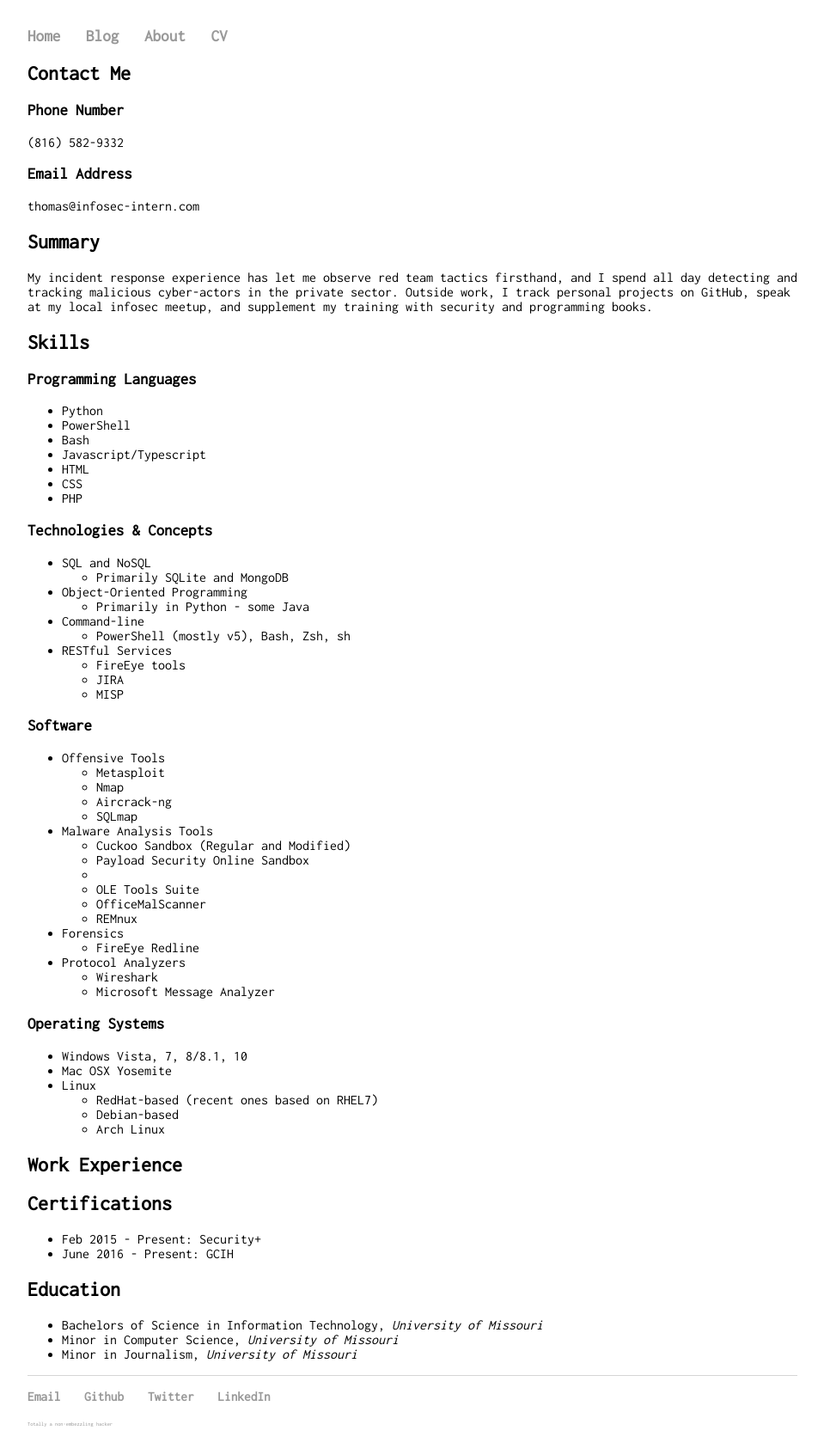
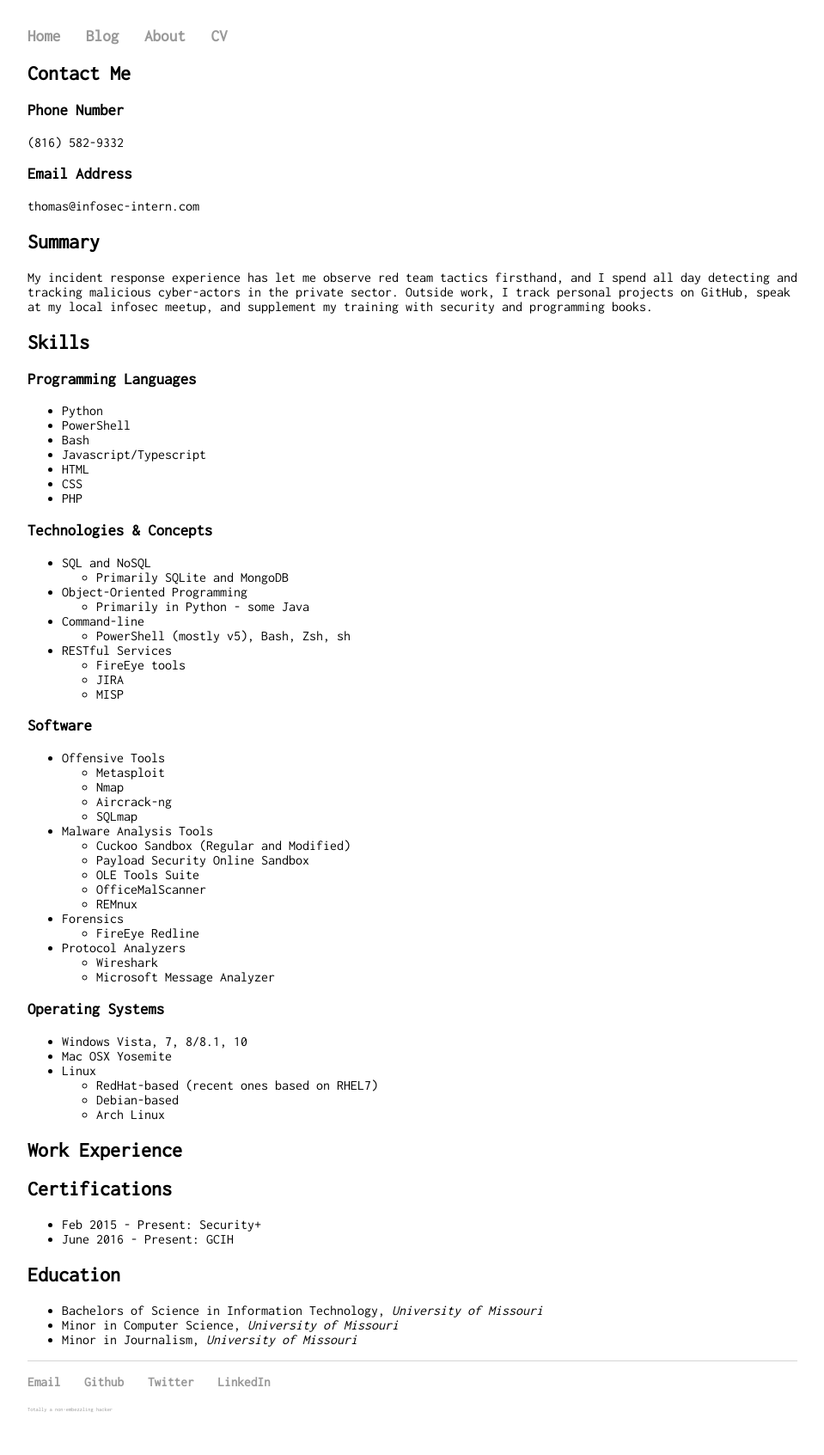
Before and after one commit to infosec-intern/infosec-intern.github.io, a Jekyll site: the page built from cv.html, in a window 1280 px wide. Shown: the whole page at 86% size, without its empty margins (160-1119 px from the left). Built offline with Jekyll 4.4.1, drawn with Linux system fonts in a browser that asks for light colours.

```diff
--- a/cv.html
+++ b/cv.html
@@ -71,7 +71,7 @@ title: Infosec Intern CV
             <li id="malware-analysis-tools">Malware Analysis Tools
                 <ul>
                     <li>Cuckoo Sandbox (Regular and Modified)</li>
-                    <li>Payload Security Online Sandbox<li>
+                    <li>Payload Security Online Sandbox</li>
                     <li>OLE Tools Suite</li>
                     <li>OfficeMalScanner</li>
                     <li>REMnux</li>
```
